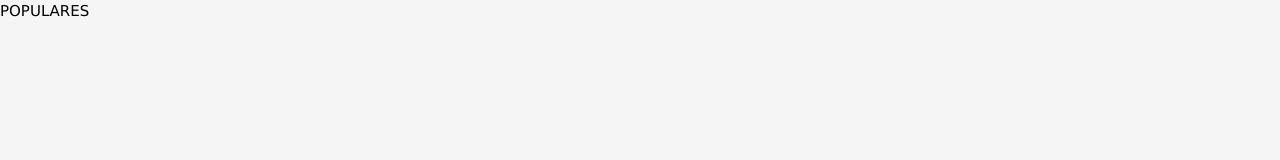
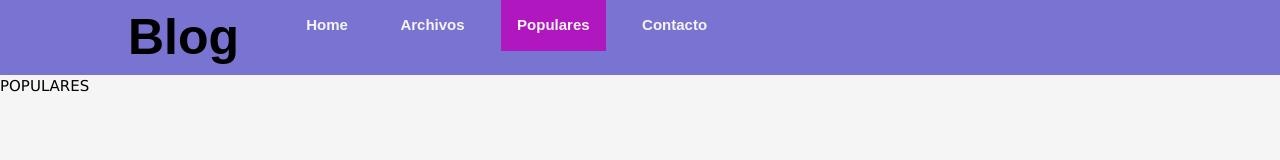
Before and after one commit to PoloBustillo/HerramientasWeb, a plain HTML site: page populares.html in a window 1280 px wide. Drawn offline with Linux system fonts and the light colour scheme.

Commit message:
active menu

```diff
--- a/css/navbar.css
+++ b/css/navbar.css
@@ -37,6 +37,8 @@
     text-decoration: none;
 }
 
+
+.active,
 .navbar>li a:hover {
     background-color: #b117bf;
 }
--- a/populares.html
+++ b/populares.html
@@ -11,6 +11,17 @@
 </head>
 
 <body>
+    <nav class="navbar-container sticky">
+        <ul class="navbar p-4">
+            <li>
+                <div class="brand">Blog</div>
+            </li>
+            <li><a href="/HerramientasWeb/">Home</a></li>
+            <li><a href="archivos.html">Archivos</a></li>
+            <li><a class="active" href="populares.html">Populares</a></li>
+            <li><a href="contacto.html">Contacto</a></li>
+        </ul>
+    </nav>
     POPULARES
 </body>
 
```
Also changed, not shown: archivos.html (+11 -0 lines), contacto.html (+11 -0 lines), index.html (+4 -4 lines).
